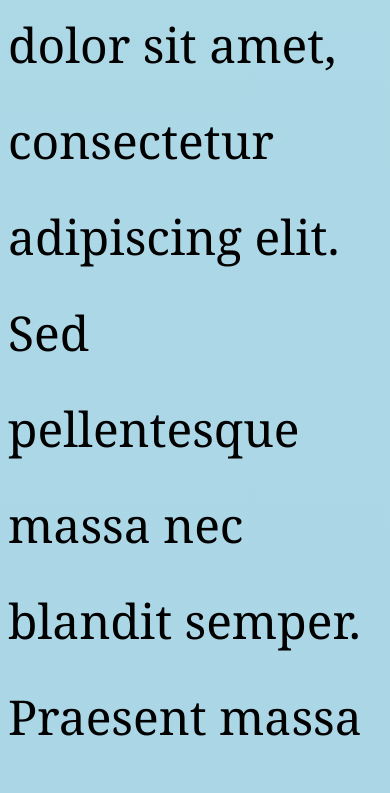
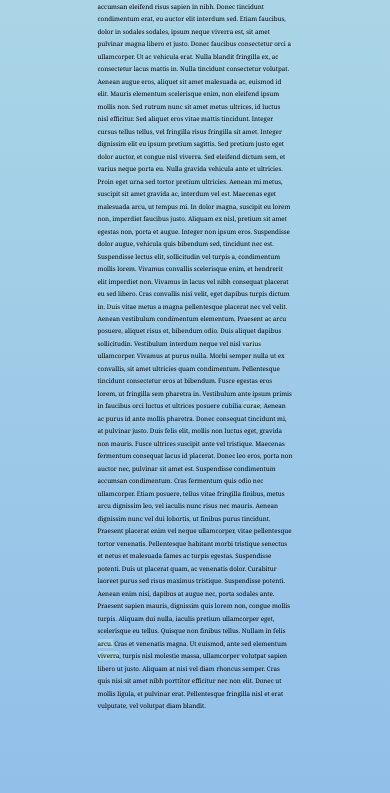
Before and after one commit to Volfy/csspoem, a plain HTML site: page index.html in a window 390 px wide. Shown: the part 107-900 px from the top of the page. Drawn offline with Linux system fonts and the light colour scheme.

Commit message:
improve responsivity

```diff
--- a/styles.css
+++ b/styles.css
@@ -7,8 +7,8 @@ body {
 }
 
 .container {
-    width: clamp(600px, 80%, 1500px);
-    font-size: 48px;
+    width: 50vw;
+    font-size: 1.6vw;
     line-height: 2em;
     font-weight: 500;
 }
```
Also changed, not shown: 1 other file.
